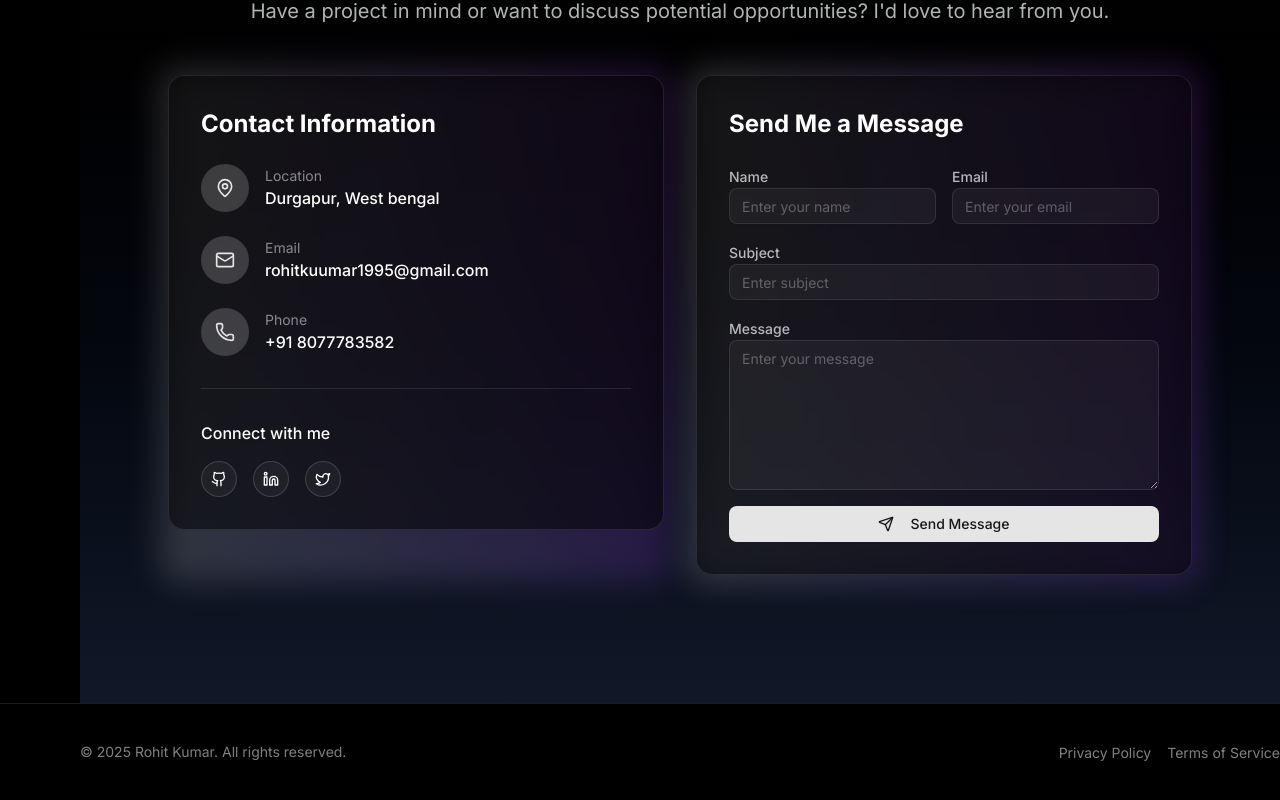
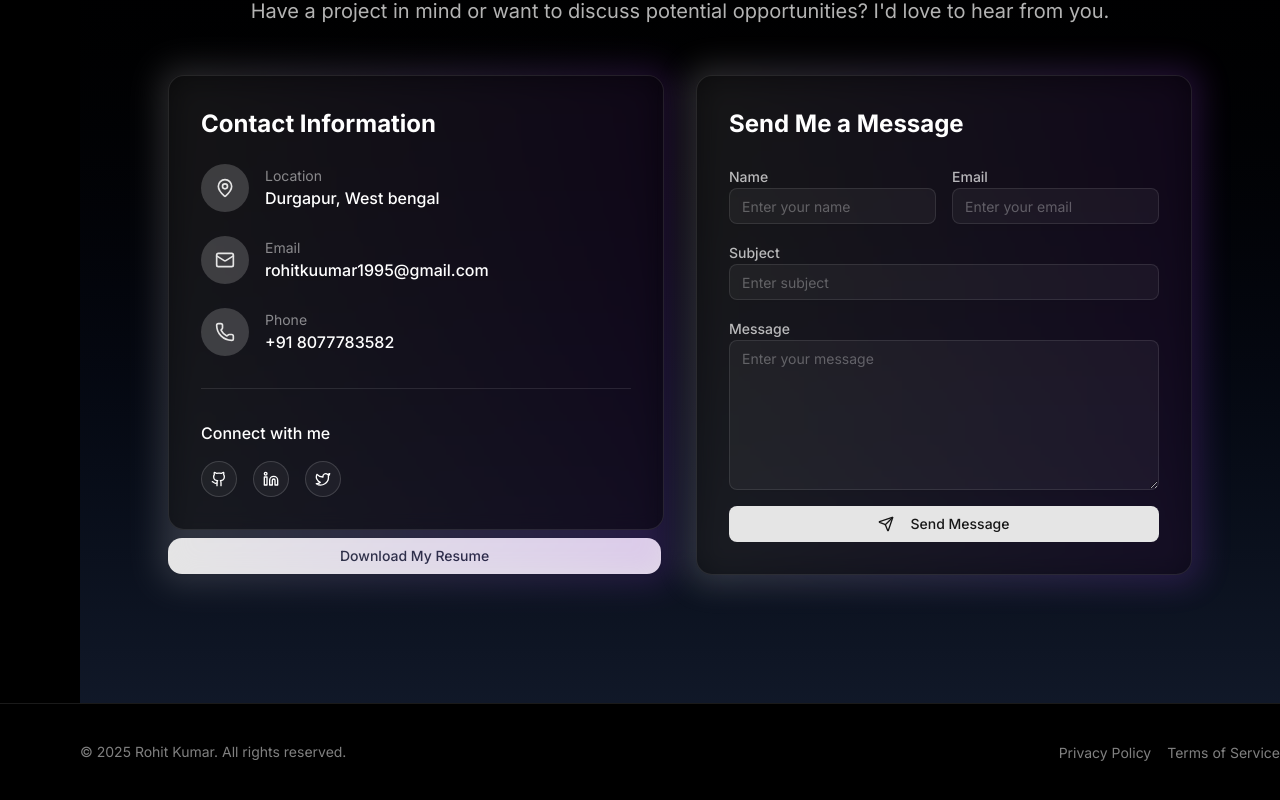
Before and after one commit to DamnX9211/My-Portfolio, a Next.js app: page / in a window 1280 px wide. Shown: the part 7891-8691 px from the top of the page. Built offline with nearby package versions, Linux system fonts and the light colour scheme.

Commit message:
add resume

```diff
--- a/sections/contact-section.tsx
+++ b/sections/contact-section.tsx
@@ -198,6 +198,20 @@ export default function ContactSection({}: ContactSectionProps) {
                 </div>
               </motion.div>
             </div>
+            <a
+            href="/https://drive.google.com/file/d/10aaEhGdPmFRWDPQyuTKNnGyc6hWqqTJf/view?usp=sharing" // Path relative to the public directory
+           // Suggested filename for download
+            className="mt-2 inline-flex items-center px-43 py-2 text-sm font-medium text-gray-900 bg-primary hover:bg-primary/90 transition-colors duration-200 rounded-xl shadow-sm"
+            aria-label="Download Resume"
+            target="_blank"
+            rel="noopener noreferrer"
+          >
+            {/* You can add an icon here if you want, e.g., using Heroicons: */}
+            {/* <svg className="-ml-1 mr-2 h-5 w-5" xmlns="http://www.w3.org/2000/svg" viewBox="0 0 20 20" fill="currentColor" aria-hidden="true">
+                  <path fillRule="evenodd" d="M10 18a8 8 0 100-16 8 8 0 000 16zm.75-11.25a.75.75 0 00-1.5 0v4.06L7.22 9.22a.75.75 0 00-1.06 1.06l3.5 3.5a.75.75 0 001.06 0l3.5-3.5a.75.75 0 00-1.06-1.06L10.75 10.81V6.75z" clipRule="evenodd" />
+            </svg> */}
+            Download My Resume
+          </a>
           </motion.div>
 
           <motion.div
```
Also changed, not shown: 1 other file (tests, documents, lock files or other folders).
